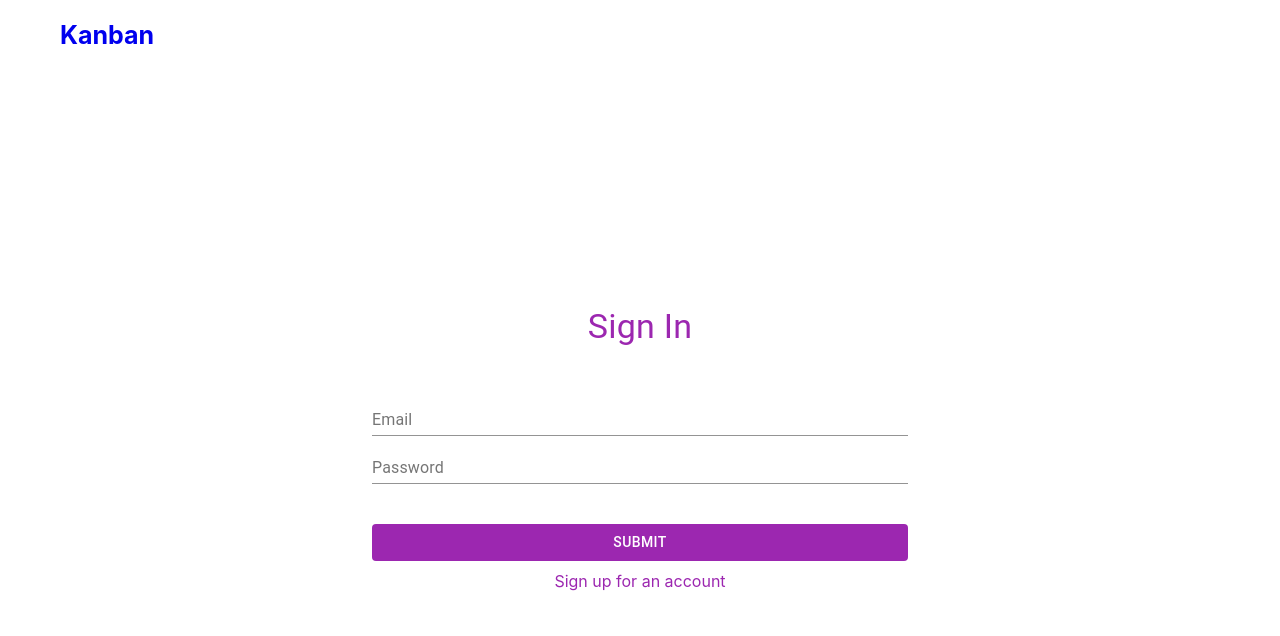
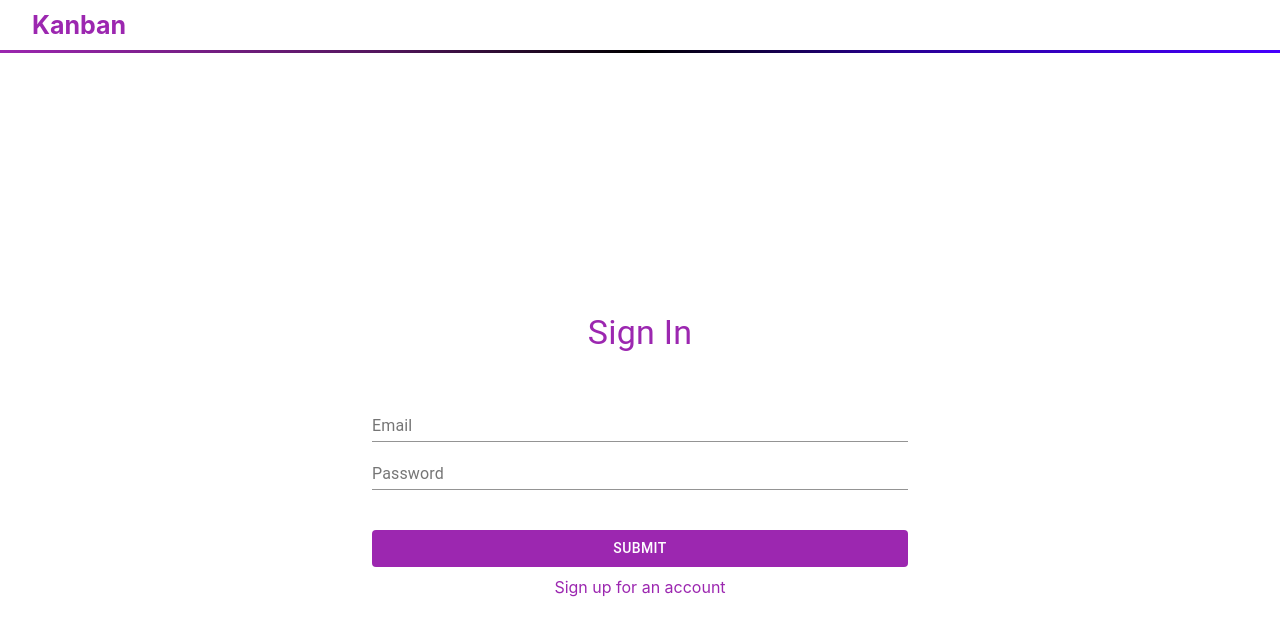
Before and after one commit to Lokor4ik/KanbanBoard, a React (Create React App) app in the folder app/: page /signin in a window 1280 px wide. Shown: the top 636 px of the page. Built offline with nearby package versions, Linux system fonts and the light colour scheme.

Commit message:
added styles & classes for NavBar links

```diff
--- a/app/src/shared/NavBar/NavBar.scss
+++ b/app/src/shared/NavBar/NavBar.scss
@@ -1,5 +1,17 @@
 .header__wrapper {
-  padding: 20px 60px 0px 60px;
+  padding: 10px 32px 10px 32px;
+
+  border-bottom-width: 3px;
+  border-bottom-style: solid;
+  border-image: linear-gradient(
+      90deg,
+      rgba(156, 39, 176, 1) 0%,
+      rgba(83, 22, 93, 1) 30%,
+      rgba(0, 0, 0, 1) 50%,
+      rgba(40, 0, 147, 1) 70%,
+      rgba(70, 0, 255, 1) 100%
+    )
+    3;
 }
 
 .navbar {
@@ -9,12 +21,28 @@
 }
 
 .navbar__homepage {
-  text-decoration: none;
+  position: relative;
   font-size: 25px;
   font-weight: bold;
+  color: #9c27b0;
+  transition: all ease-in-out 0.2s;
+
+  &::before {
+    position: absolute;
+    content: '';
+    width: 100%;
+    height: 2px;
+    background-color: #9c27b0;
+    bottom: 0;
+    left: 0;
+    transition: all ease-in-out 0.2s;
+    opacity: 0;
+  }
 
   &:hover {
-    text-decoration: underline;
+    &::before {
+      opacity: 1;
+    }
   }
 }
 
@@ -29,3 +57,28 @@
     }
   }
 }
+
+.signin,
+.signup {
+  position: relative;
+  color: #4600ff;
+  padding: 3px 0;
+
+  &::before {
+    position: absolute;
+    content: '';
+    width: 100%;
+    height: 1px;
+    background-color: #4600ff;
+    bottom: 0;
+    left: 0;
+    transition: all ease-in-out 0.2s;
+    opacity: 0;
+  }
+
+  &:hover {
+    &::before {
+      opacity: 1;
+    }
+  }
+}
--- a/app/src/shared/NavBar/NavBar.tsx
+++ b/app/src/shared/NavBar/NavBar.tsx
@@ -21,10 +21,14 @@ const NavBar: React.FC<NavBarProps> = ({ isAuthenticated }) => {
       {!isAuthenticated && location.pathname === '/' && (
         <>
           <li>
-            <Link to="/signin">Sign In</Link>
+            <Link to="/signin" className="signin">
+              Sign In
+            </Link>
           </li>
           <li>
-            <Link to="/signup">Sign Up</Link>
+            <Link to="/signup" className="signup">
+              Sign Up
+            </Link>
           </li>
         </>
       )}
```
